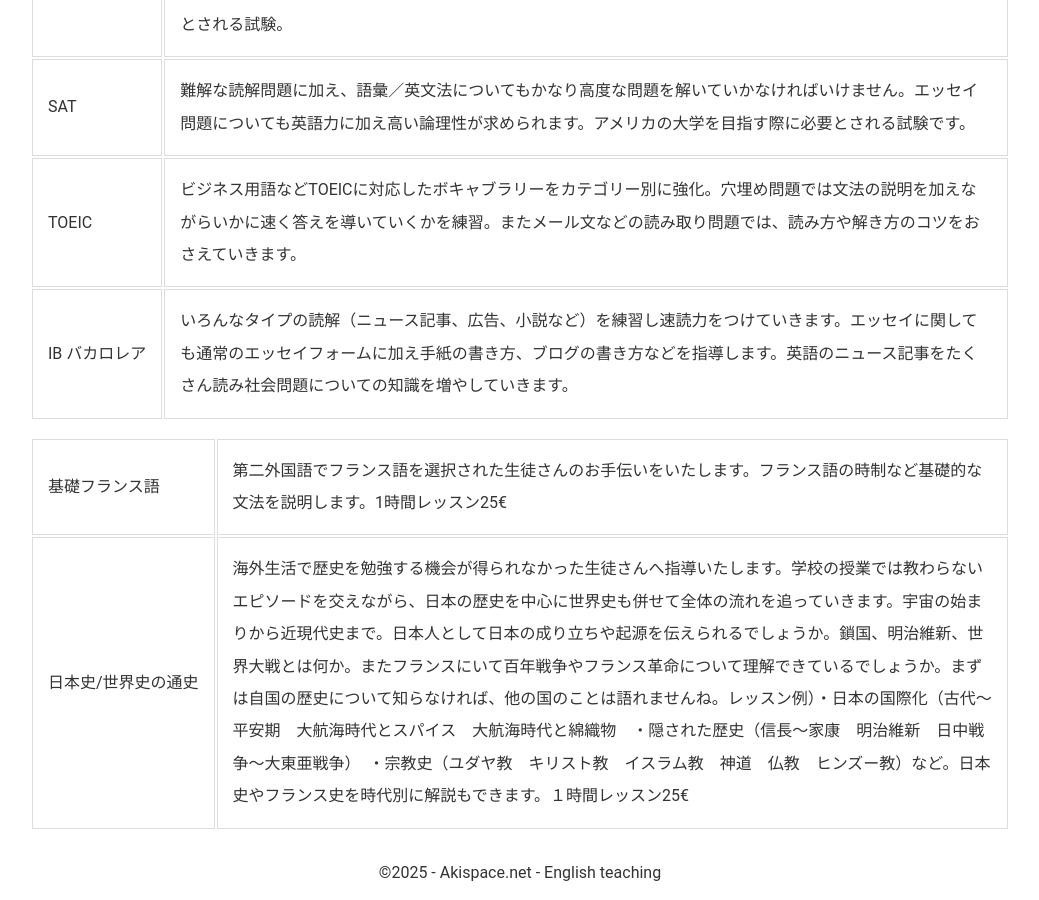
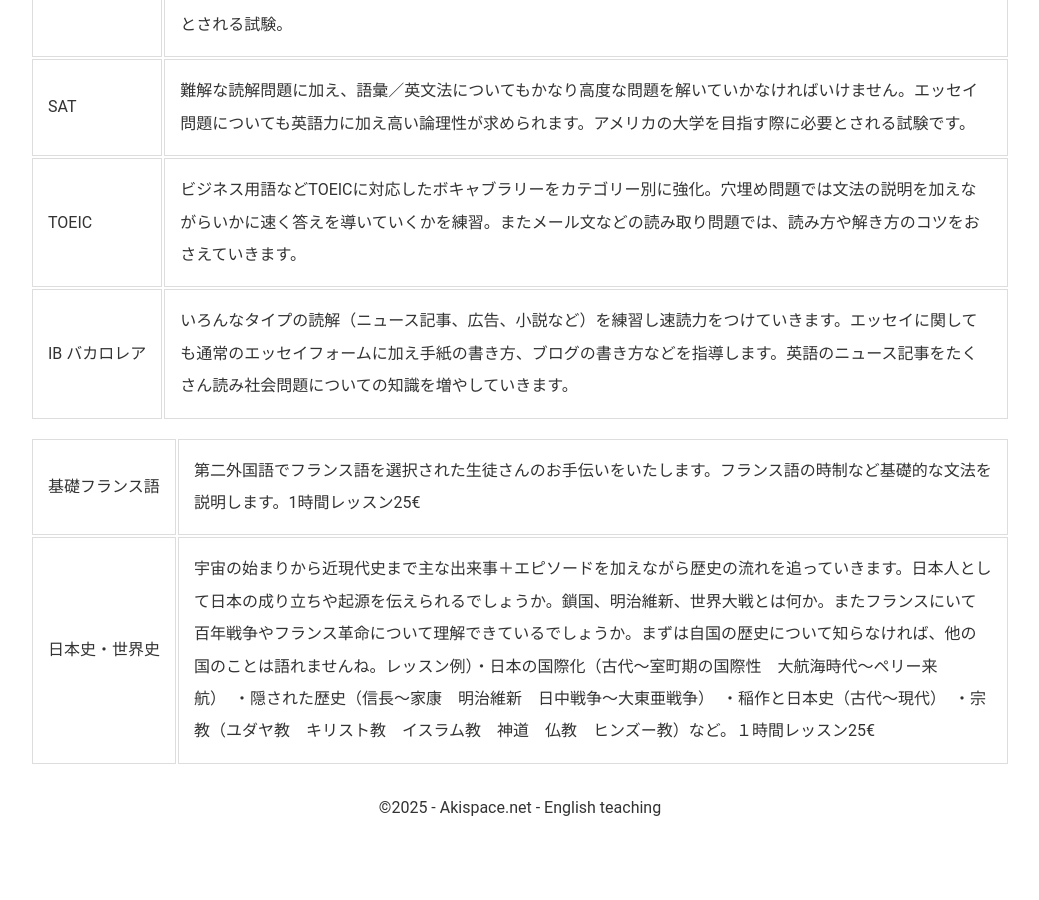
Before and after one commit to phocean/akispace, a Jekyll site: the page built from lessons.md, in a window 1280 px wide and 900 px high, scrolled down 1991 px. Shown: the whole window, without its empty margins (120-1159 px from the left). Built offline with Jekyll 4.4.1, drawn with Linux system fonts in a browser that asks for light colours; after the commit the page ends 2827 px from its top, so only the background shows below that.

Commit message:
Update lessons.md

```diff
--- a/lessons.md
+++ b/lessons.md
@@ -71,7 +71,7 @@ description: オンライン英語家庭教師　小学生から大学生まで
  <td>第二外国語でフランス語を選択された生徒さんのお手伝いをいたします。フランス語の時制など基礎的な文法を説明します。1時間レッスン25€</td>
  </tr>
  <tr>
- <td nowrap>日本史/世界史の通史</td>
- <td>海外生活で歴史を勉強する機会が得られなかった生徒さんへ指導いたします。学校の授業では教わらないエピソードを交えながら、日本の歴史を中心に世界史も併せて全体の流れを追っていきます。宇宙の始まりから近現代史まで。日本人として日本の成り立ちや起源を伝えられるでしょうか。鎖国、明治維新、世界大戦とは何か。またフランスにいて百年戦争やフランス革命について理解できているでしょうか。まずは自国の歴史について知らなければ、他の国のことは語れませんね。レッスン例）・日本の国際化（古代〜平安期　大航海時代とスパイス　大航海時代と綿織物　・隠された歴史（信長〜家康　明治維新　日中戦争〜大東亜戦争）　・宗教史（ユダヤ教　キリスト教　イスラム教　神道　仏教　ヒンズー教）など。日本史やフランス史を時代別に解説もできます。１時間レッスン25€</td>
+ <td nowrap>日本史・世界史</td>
+ <td>宇宙の始まりから近現代史まで主な出来事＋エピソードを加えながら歴史の流れを追っていきます。日本人として日本の成り立ちや起源を伝えられるでしょうか。鎖国、明治維新、世界大戦とは何か。またフランスにいて百年戦争やフランス革命について理解できているでしょうか。まずは自国の歴史について知らなければ、他の国のことは語れませんね。レッスン例）・日本の国際化（古代〜室町期の国際性　大航海時代〜ペリー来航）　・隠された歴史（信長〜家康　明治維新　日中戦争〜大東亜戦争）　・稲作と日本史（古代〜現代）　・宗教（ユダヤ教　キリスト教　イスラム教　神道　仏教　ヒンズー教）など。１時間レッスン25€</td>
  </tr>
 </table>
```
